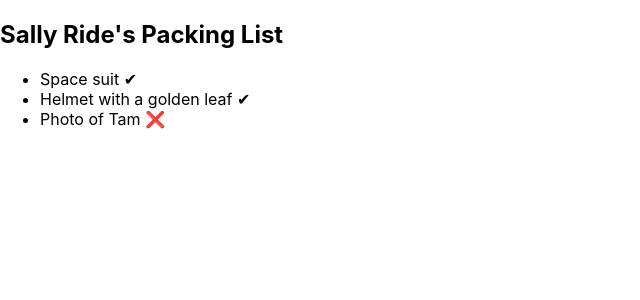
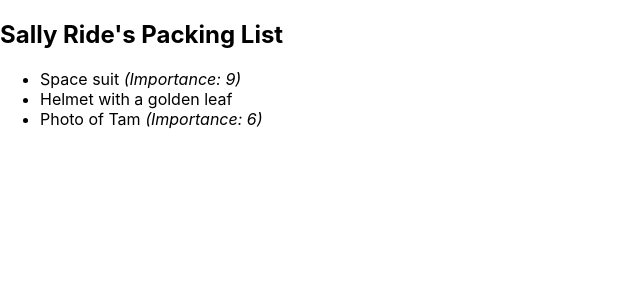
Before and after one commit to jimin1006/React_assignment, a React (Create React App) app: page / in a window 1280 px wide. Shown: the top 300 px of the page, without its empty margins (0-640 px from the left). Built offline with nearby package versions, Linux system fonts and the light colour scheme.

Commit message:
Conditional Rendering-2

```diff
--- a/src/App.js
+++ b/src/App.js
@@ -1,9 +1,13 @@
-//Challenge 1 of 3
+//Challenge 2 of 3
 
-function Item({ name, isPacked }) {
+function Item({ name, importance }) {
   return (
     <li className="item">
-      {name} {isPacked ? '✔' : '❌'}
+      {name}
+      {importance > 0 && ' '}
+      {importance > 0 &&
+        <i>(Importance: {importance})</i>
+      }
     </li>
   );
 }
@@ -14,15 +18,15 @@
       <h1>Sally Ride's Packing List</h1>
       <ul>
         <Item
-          isPacked={true}
+          importance={9}
           name="Space suit"
         />
         <Item
-          isPacked={true}
+          importance={0}
           name="Helmet with a golden leaf"
         />
         <Item
-          isPacked={false}
+          importance={6}
           name="Photo of Tam"
         />
       </ul>
```
